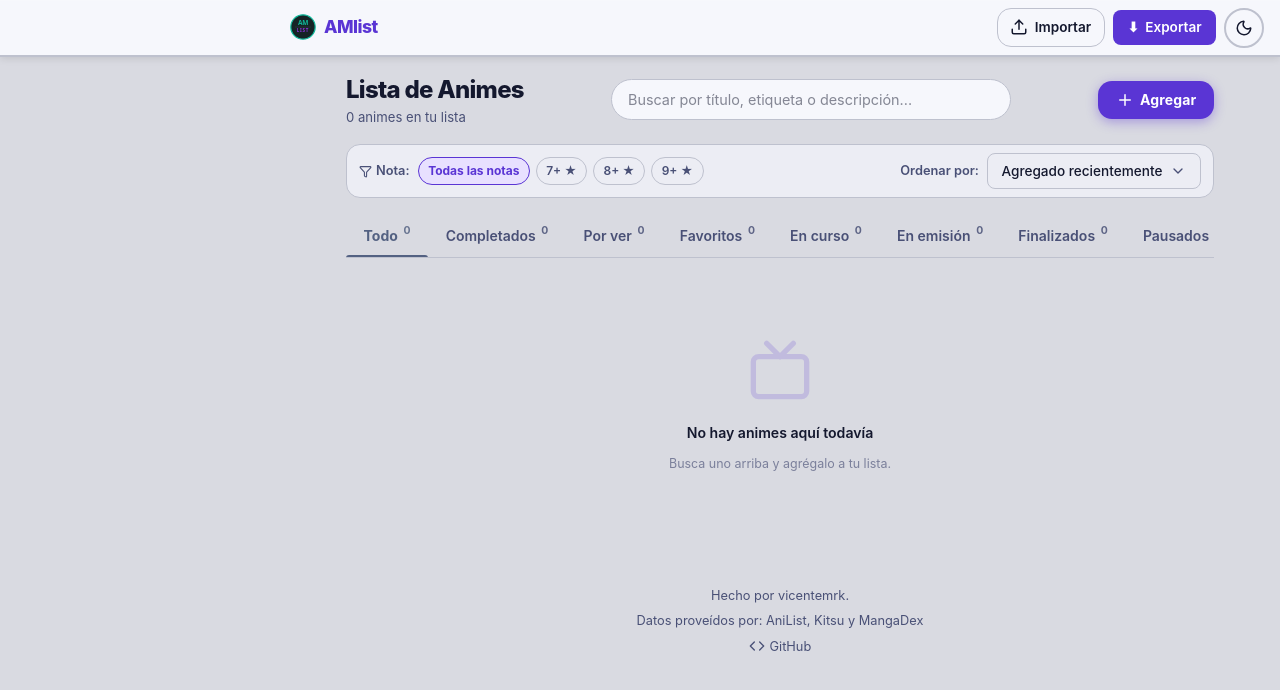
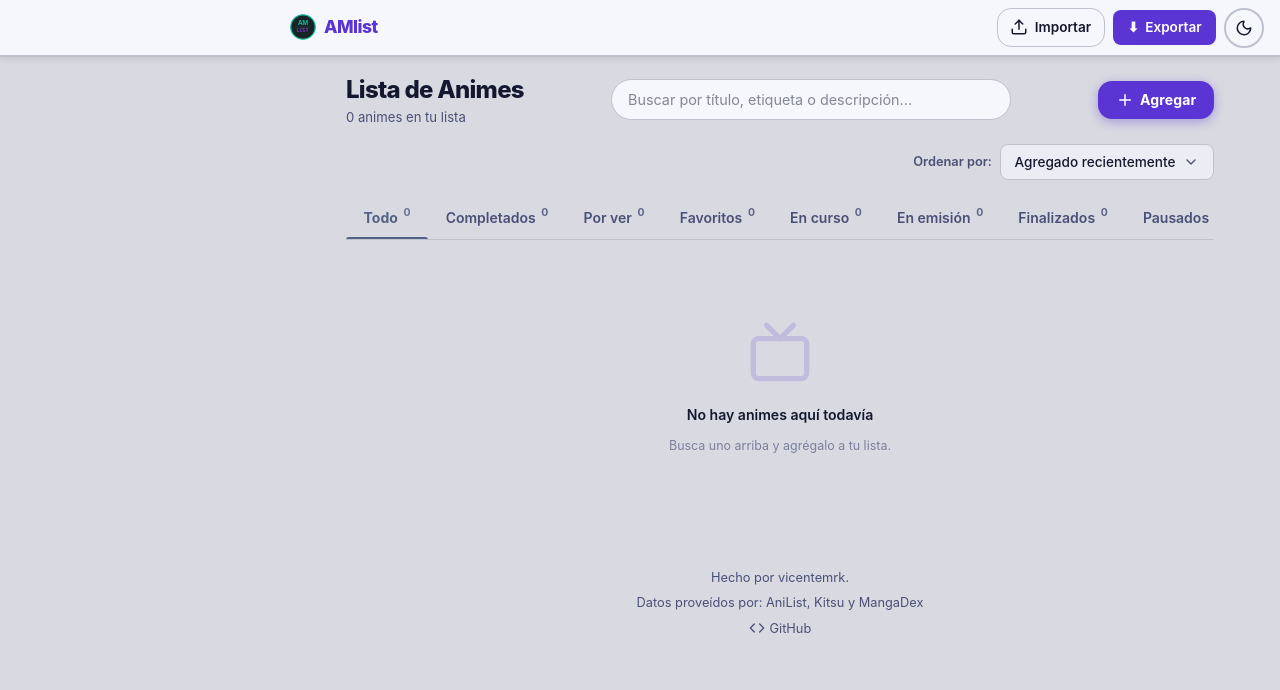
Before and after one commit to vicentemrk/Am-List, a React (Vite) app: page / in a window 1280 px wide. Shown: the top 690 px of the page. Built offline with nearby package versions, Linux system fonts and the light colour scheme.

Commit message:
feat: implement ItemListPage component with filtering, sorting, and manual reordering capabilities

```diff
--- a/src/presentation/pages/ItemListPage.jsx
+++ b/src/presentation/pages/ItemListPage.jsx
@@ -1,5 +1,5 @@
 import React, { useState, useMemo } from 'react';
-import { Plus, Tv, BookOpen, Filter } from 'lucide-react';
+import { Plus, Tv, BookOpen } from 'lucide-react';
 import { SectionTabs } from '../components/SectionTabs/SectionTabs.jsx';
 import { ItemCard } from '../components/ItemCard/ItemCard.jsx';
 import { EditModal } from '../components/EditModal/EditModal.jsx';
@@ -16,17 +16,9 @@ const SORT_OPTIONS = [
   { value: 'progress', label: 'Progreso' },
 ];
 
-const SCORE_FILTER_OPTIONS = [
-  { value: 0, label: 'Todas las notas' },
-  { value: 7, label: '7+ ★' },
-  { value: 8, label: '8+ ★' },
-  { value: 9, label: '9+ ★' },
-];
-
 export function ItemListPage({ media = 'anime', onUpdate, onRemove, getFiltered, onOpenAdd }) {
   const [activeSection, setActiveSection] = useState('all');
   const [sortBy, setSortBy] = useState('recent');
-  const [minScoreFilter, setMinScoreFilter] = useState(0);
   const [editingItem, setEditingItem] = useState(null);
   const [detailItem, setDetailItem] = useState(null);
   const [localSearch, setLocalSearch] = useState('');
@@ -68,10 +60,6 @@ export function ItemListPage({ media = 'anime', onUpdate, onRemove, getFiltered,
   const visibleItems = useMemo(() => {
     let items = getFiltered(activeSection, media);
 
-    if (minScoreFilter > 0) {
-      items = items.filter((item) => (item.puntuacion || 0) >= minScoreFilter);
-    }
-
     if (selectedTags.length > 0) {
       items = items.filter((item) =>
         selectedTags.every((st) => item.tags?.includes(st))
@@ -105,7 +93,7 @@ export function ItemListPage({ media = 'anime', onUpdate, onRemove, getFiltered,
       }
       return new Date(b.creadoEn || 0).getTime() - new Date(a.creadoEn || 0).getTime();
     });
-  }, [getFiltered, activeSection, media, sortBy, minScoreFilter, localSearch, selectedTags]);
+  }, [getFiltered, activeSection, media, sortBy, localSearch, selectedTags]);
 
   const handleDragStart = (e, id) => {
     if (sortBy !== 'manual') return;
@@ -174,24 +162,6 @@ export function ItemListPage({ media = 'anime', onUpdate, onRemove, getFiltered,
         </div>
 
         <div className="list-page__toolbar">
-          {/* Chips sobrios para filtrar por nota mínima */}
-          <div className="list-page__score-filter">
-            <span className="list-page__filter-label">
-              <Filter size={13} /> Nota:
-            </span>
-            <div className="list-page__score-chips">
-              {SCORE_FILTER_OPTIONS.map((opt) => (
-                <button
-                  key={opt.value}
-                  className={`list-page__score-chip${minScoreFilter === opt.value ? ' list-page__score-chip--active' : ''}`}
-                  onClick={() => setMinScoreFilter(opt.value)}
-                >
-                  {opt.label}
-                </button>
-              ))}
-            </div>
-          </div>
-
           {/* Selector de ordenamiento Radix */}
           <div className="list-page__sort-wrap">
             <span className="list-page__sort-label">Ordenar por:</span>
--- a/src/presentation/pages/ListPage.css
+++ b/src/presentation/pages/ListPage.css
@@ -69,58 +69,8 @@
 .list-page__toolbar {
   display: flex;
   align-items: center;
-  justify-content: space-between;
-  flex-wrap: wrap;
-  gap: 0.75rem;
+  justify-content: flex-end;
   margin-top: 0.8rem;
-  padding: 0.5rem 0.75rem;
-  background: var(--surface-container, rgba(0, 0, 0, 0.03));
-  border-radius: var(--radius-md);
-  border: 1px solid var(--outline-variant, var(--border));
-}
-
-.list-page__score-filter {
-  display: flex;
-  align-items: center;
-  gap: 0.5rem;
-}
-
-.list-page__filter-label {
-  font-size: 0.8rem;
-  font-weight: 600;
-  color: var(--text-muted);
-  display: inline-flex;
-  align-items: center;
-  gap: 0.25rem;
-}
-
-.list-page__score-chips {
-  display: flex;
-  gap: 0.35rem;
-}
-
-.list-page__score-chip {
-  padding: 0.25rem 0.6rem;
-  background: transparent;
-  color: var(--text-muted);
-  border: 1px solid var(--outline-variant, var(--border));
-  border-radius: 999px;
-  font-size: 0.75rem;
-  font-weight: 600;
-  cursor: pointer;
-  transition: background 0.15s ease, color 0.15s ease, border-color 0.15s ease;
-}
-
-.list-page__score-chip:hover {
-  background: var(--state-hover-primary, rgba(90, 53, 212, 0.08));
-  color: var(--text-primary);
-}
-
-.list-page__score-chip--active {
-  background: var(--primary-container, rgba(90, 53, 212, 0.15));
-  color: var(--accent-primary);
-  border-color: var(--accent-primary);
-  font-weight: 700;
 }
 
 .list-page__sort-wrap {
```
